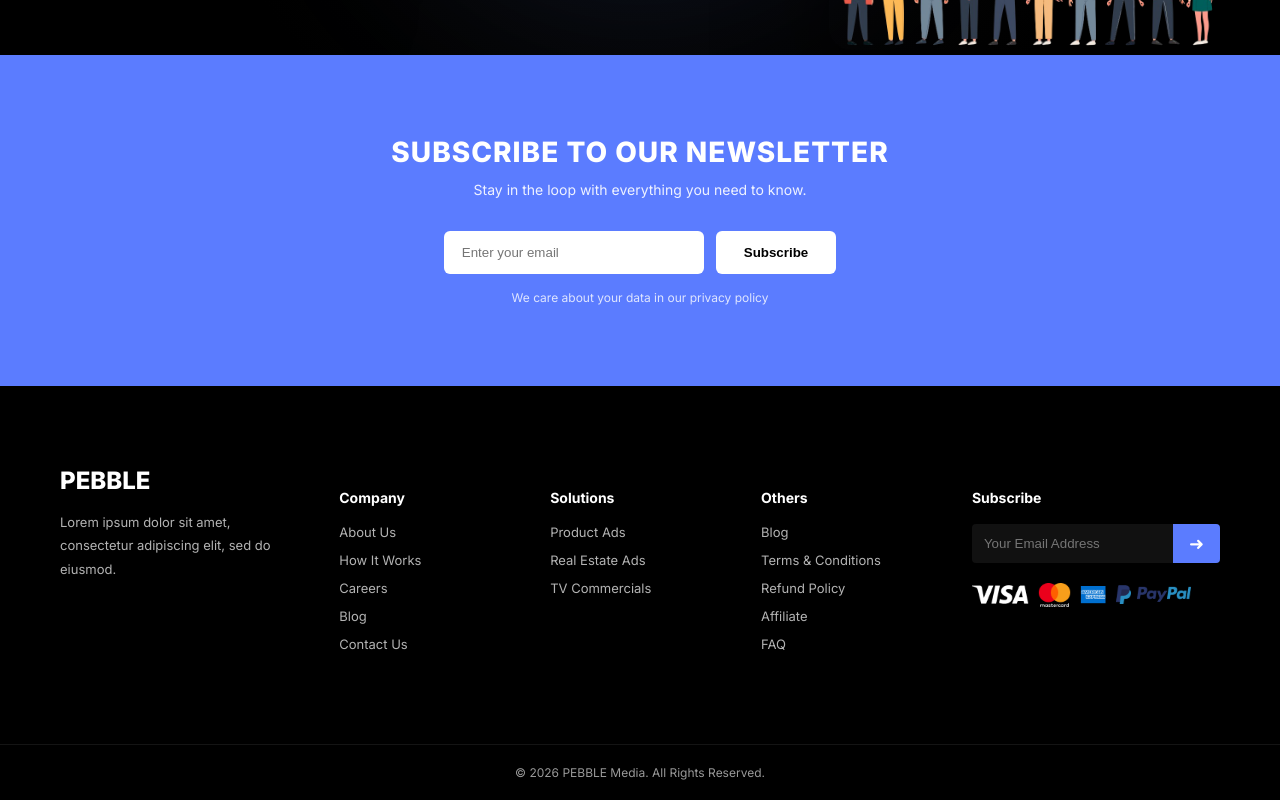
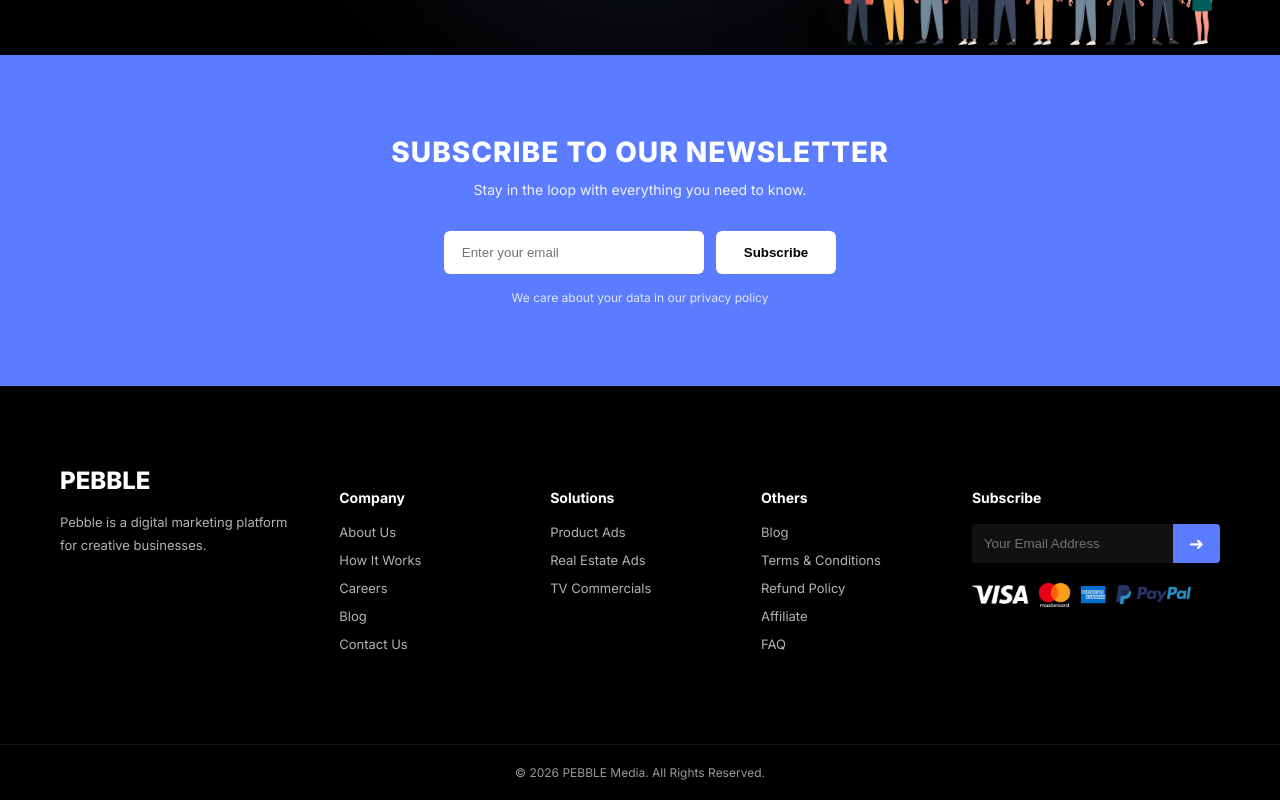
Before and after one commit to Harish17121997/aakash1, a Vue app: page / in a window 1280 px wide. Shown: the part 4187-4987 px from the top of the page. Built offline with nearby package versions, Linux system fonts and the light colour scheme.

Commit message:
minor Changes

```diff
--- a/src/components/FooterSection.vue
+++ b/src/components/FooterSection.vue
@@ -21,8 +21,7 @@
       <div class="brand">
         <h4>PEBBLE</h4>
         <p>
-          Lorem ipsum dolor sit amet, consectetur adipiscing elit,
-          sed do eiusmod.
+          Pebble is a digital marketing platform for creative businesses.
         </p>
       </div>
 
```
